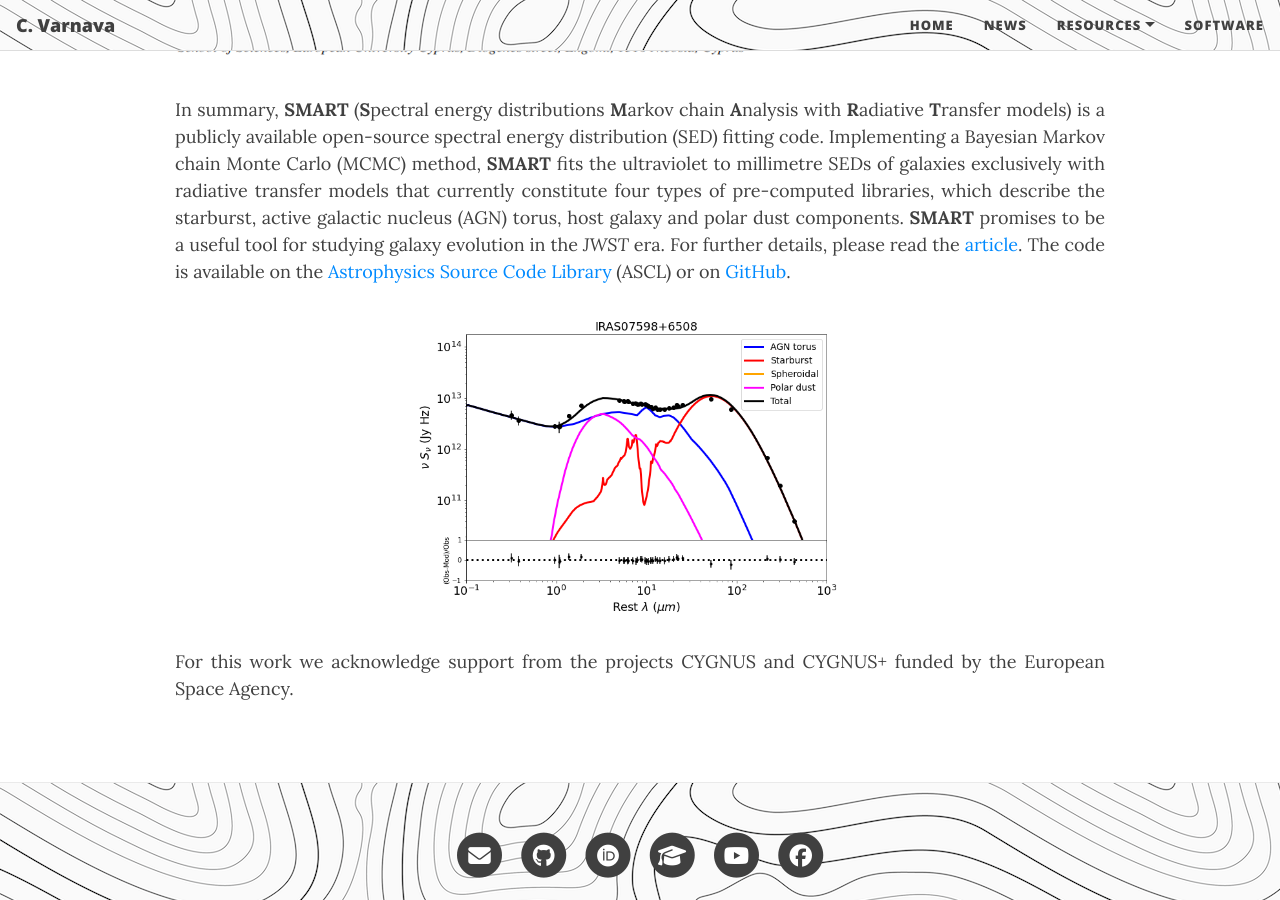
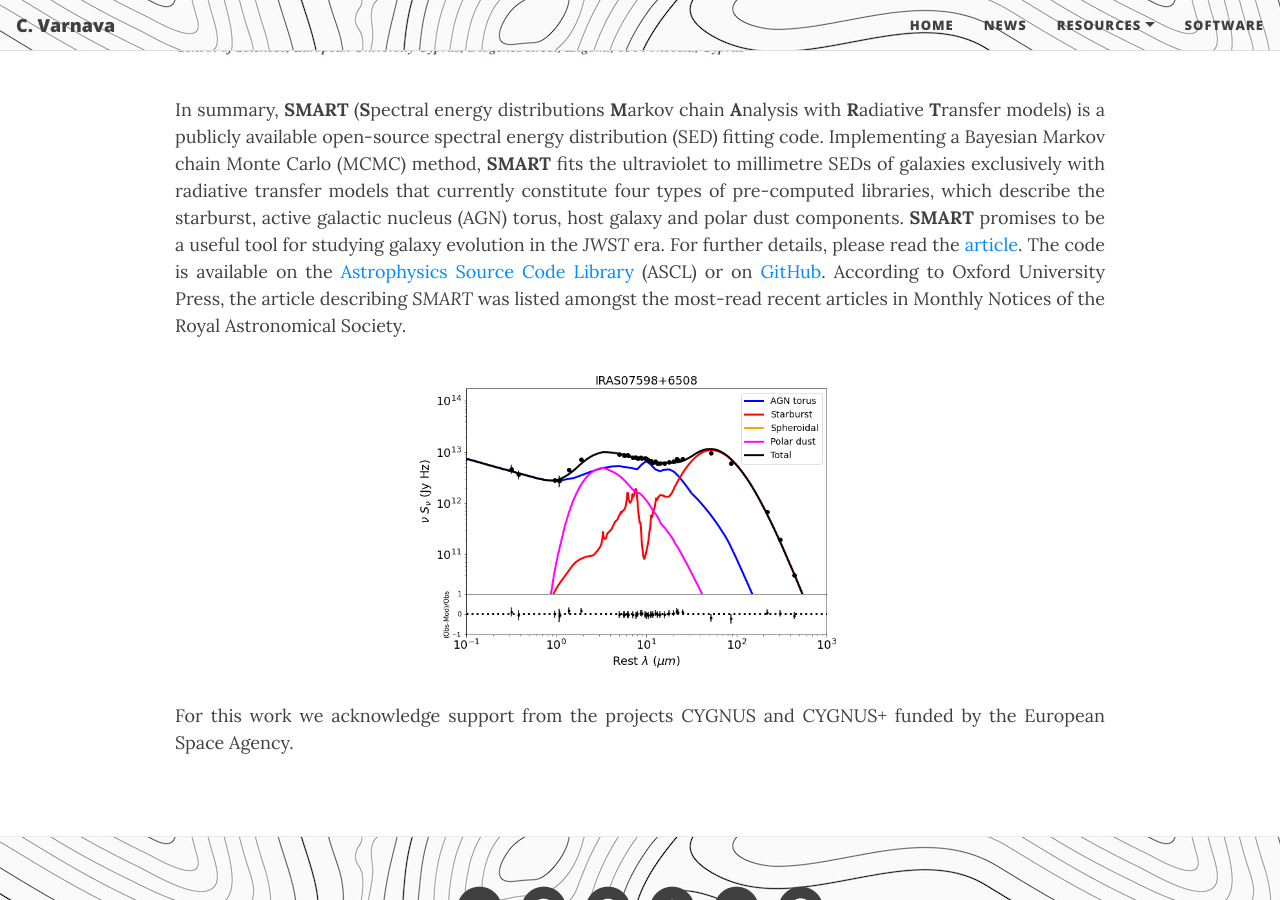
Before and after one commit to ch-var/ch-var.github.io, a Jekyll site: the page built from 2024-04-30-SMART.html, in a window 1280 px wide and 900 px high, scrolled down 639 px. Built offline with Jekyll 4.4.1, drawn with Linux system fonts in a browser that asks for light colours.

Commit message:
Update 2024-04-30-SMART.html

```diff
--- a/2024-04-30-SMART.html
+++ b/2024-04-30-SMART.html
@@ -29,7 +29,7 @@
 <img src="/assets/img/SMART_MNRAS.png">
 </p>
 
-<p align='justify'>In summary, <b>SMART</b> (<b>S</b>pectral energy distributions <b>M</b>arkov chain <b>A</b>nalysis with <b>R</b>adiative <b>T</b>ransfer models) is a publicly available open-source spectral energy distribution (SED) fitting code. Implementing a Bayesian Markov chain Monte Carlo (MCMC) method, <b>SMART</b> fits the ultraviolet to millimetre SEDs of galaxies exclusively with radiative transfer models that currently constitute four types of pre-computed libraries, which describe the starburst, active galactic nucleus (AGN) torus, host galaxy and polar dust components. <b>SMART</b> promises to be a useful tool for studying galaxy evolution in the <i>JWST</i> era. For further details, please read the <a href="https://doi.org/10.1093/mnras/stae1141">article</a>. The code is available on the <a href="https://www.ascl.net/2406.003">Astrophysics Source Code Library</a> (ASCL) or on <a href="https://github.com/ch-var/SMART">GitHub</a>.
+<p align='justify'>In summary, <b>SMART</b> (<b>S</b>pectral energy distributions <b>M</b>arkov chain <b>A</b>nalysis with <b>R</b>adiative <b>T</b>ransfer models) is a publicly available open-source spectral energy distribution (SED) fitting code. Implementing a Bayesian Markov chain Monte Carlo (MCMC) method, <b>SMART</b> fits the ultraviolet to millimetre SEDs of galaxies exclusively with radiative transfer models that currently constitute four types of pre-computed libraries, which describe the starburst, active galactic nucleus (AGN) torus, host galaxy and polar dust components. <b>SMART</b> promises to be a useful tool for studying galaxy evolution in the <i>JWST</i> era. For further details, please read the <a href="https://doi.org/10.1093/mnras/stae1141">article</a>. The code is available on the <a href="https://www.ascl.net/2406.003">Astrophysics Source Code Library</a> (ASCL) or on <a href="https://github.com/ch-var/SMART">GitHub</a>. According to Oxford University Press, the article describing <i>SMART</i> was listed amongst the most-read recent articles in Monthly Notices of the Royal Astronomical Society.</p>
 
 <p align="center">
 <img src="/assets/img/IRAS07598+6508_CYGNUS.png" width="50%" height="50%">
```
